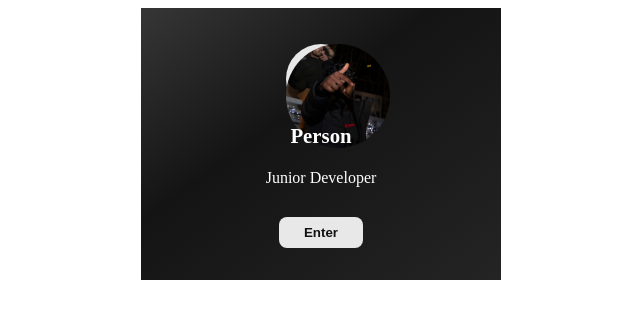
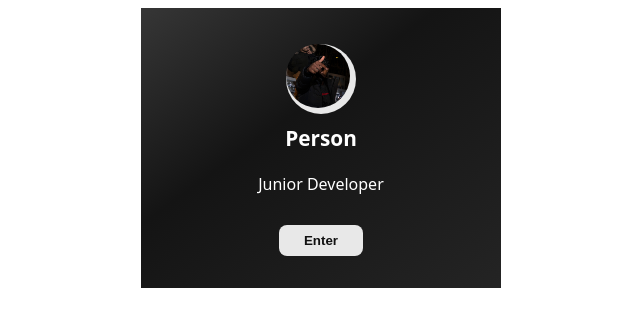
Before and after one commit to shahriarshaik/Portfolio, a plain HTML site: page landing.html in a window 1280 px wide. Shown: the whole page, without its empty margins (319-959 px from the left). Drawn offline with Linux system fonts and the light colour scheme.

Commit message:
jobber med landing

```diff
--- a/landing.css
+++ b/landing.css
@@ -7,7 +7,7 @@
     border: none;
     position: relative;
     margin: auto;
-    font-family: inherit;
+    font-family: system-ui, -apple-system, BlinkMacSystemFont, 'Segoe UI', Roboto, Oxygen, Ubuntu, Cantarell, 'Open Sans', 'Helvetica Neue', sans-serif;
     padding-bottom: 4vh;
     z-index: 2;
 
@@ -51,7 +51,12 @@
     background: #e8e8e8;
     color: #111111;
     font-weight: 600;
-}
+    }
+
+    .card1 button a {
+        color: #111111;
+        text-decoration: none;
+    }
 
 .card1 button:hover {
     background: #212121;
@@ -63,7 +68,7 @@
 }
 
 .icon {
-    width: 13vh;
+    width: 8vh;
     z-index: 0;
     border-radius: 100%;
 }
--- a/landing.html
+++ b/landing.html
@@ -19,7 +19,8 @@
             </div>
             <span> Person</span>
             <p class="job"> Junior Developer</p>
-            <button> Enter
+            <button>
+                <a href="index.html">Enter</a>
             </button>
         </div>
     </div>
--- a/styles.css
+++ b/styles.css
@@ -114,7 +114,7 @@ main{
     display: flex;
 }
 
-#clickable{
+#backbtn{
     height: 5vh;
     width: 15vh;
 }
@@ -308,7 +308,6 @@ main{
     animation: rotBGimg 5s linear infinite;
 }
 
-
 .JSlogo{
     z-index: 1;
     max-height: 21vh;
@@ -318,7 +317,6 @@ main{
     z-index: 1;
     max-height: 50vh;
 }
-
 
 .gitLogo{
     z-index: 1;
@@ -351,7 +349,6 @@ main{
     -webkit-animation: rotBGimg 5s linear infinite;
     animation: rotBGimg 5s linear infinite;
 }
-
 
 .card {
     /*
```
Also changed, not shown: index.html (+1 -1 lines).
